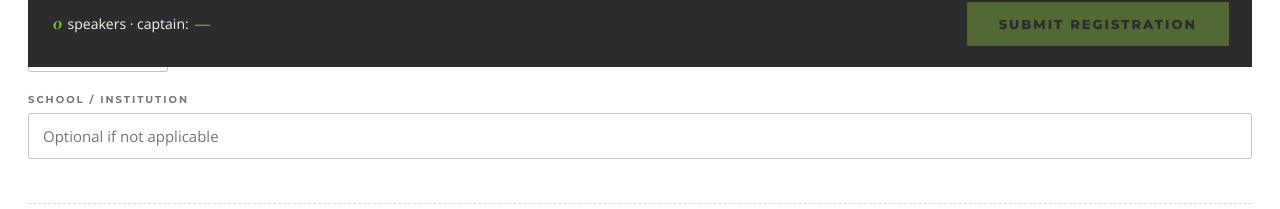
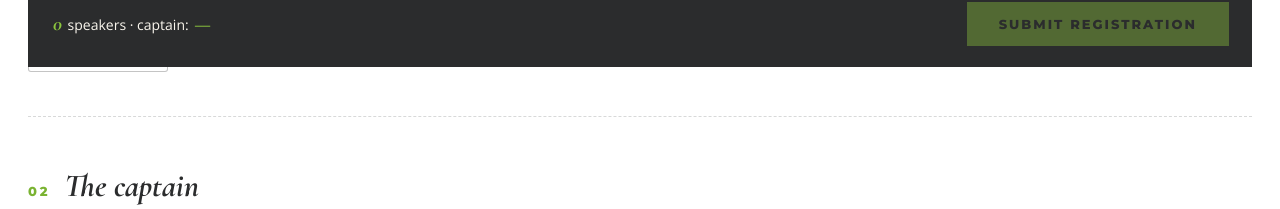
Before and after one commit to happy-tcu/houseoflords, a React (Vite) app: page /register in a window 1280 px wide. Shown: the part 733-942 px from the top of the page. Built offline with nearby package versions, Linux system fonts and the light colour scheme; no server answers.

Commit message:
Register: remove School/Institution field (Isomo-internal event)

```diff
--- a/src/pages/public/Register.jsx
+++ b/src/pages/public/Register.jsx
@@ -174,11 +174,6 @@ export default function RegisterPage() {
                       <option value="mixed">Mixed</option>
                     </select>
                   </label>
-                  <label className="reg-field span-4">
-                    <span className="reg-label">School / institution</span>
-                    <input type="text" value={schoolName} onChange={e => setSchoolName(e.target.value)}
-                      placeholder="Optional if not applicable" />
-                  </label>
                 </div>
               </fieldset>
 
```
